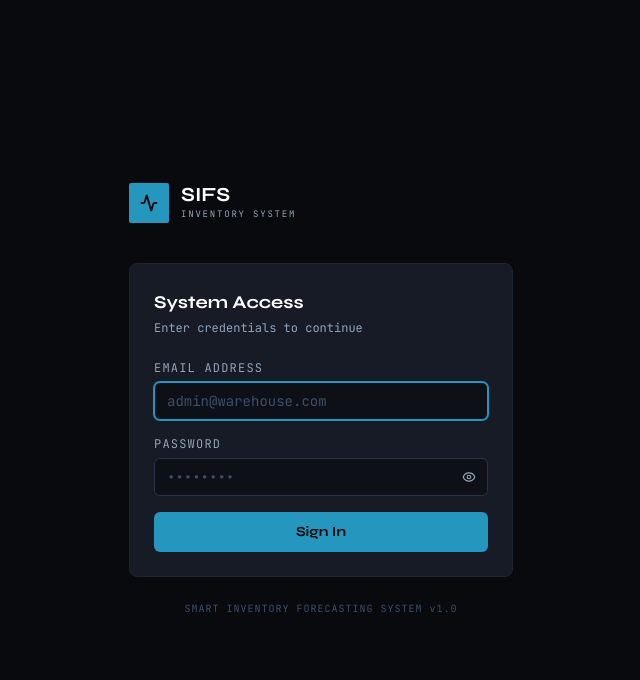
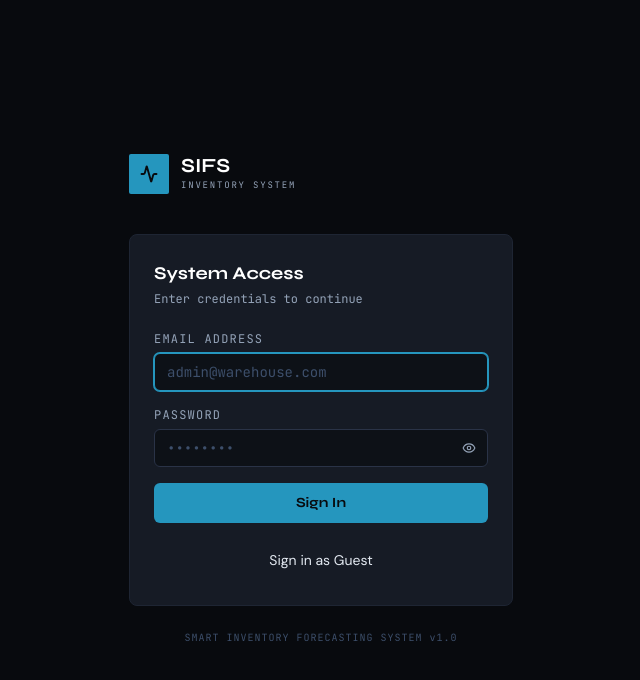
Before and after one commit to Jayant-kernel/ojt, a React (Vite) app in the folder frontend/: page /login in a window 1280 px wide. Shown: the top 680 px of the page, without its empty margins (319-959 px from the left). Built offline with nearby package versions, Linux system fonts and the light colour scheme; no server answers.

Commit message:
feat: add guest login button and backend seeding

```diff
--- a/frontend/src/pages/Login.jsx
+++ b/frontend/src/pages/Login.jsx
@@ -23,6 +23,19 @@ export default function LoginPage() {
       navigate('/')
     } catch (err) {
       toast.error(err.response?.data?.detail ?? 'Authentication failed')
+    } finally {
+      setLoading(false)
+    }
+  }
+
+  const handleGuestLogin = async () => {
+    setLoading(true)
+    try {
+      await login('guest@warehouse.com', 'guestpassword')
+      toast.success('Guest access granted')
+      navigate('/')
+    } catch (err) {
+      toast.error(err.response?.data?.detail ?? 'Guest login failed')
     } finally {
       setLoading(false)
     }
@@ -97,6 +110,15 @@ export default function LoginPage() {
             >
               {loading ? 'Authenticating…' : 'Sign In'}
             </button>
+
+            <button
+              type="button"
+              className="btn-secondary w-full mt-2 py-2.5 flex items-center justify-center gap-2"
+              onClick={handleGuestLogin}
+              disabled={loading}
+            >
+              Sign in as Guest
+            </button>
           </form>
         </div>
 
```
Also changed, not shown: 1 other file (tests, documents, lock files or other folders).
